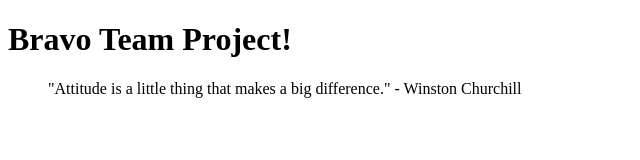
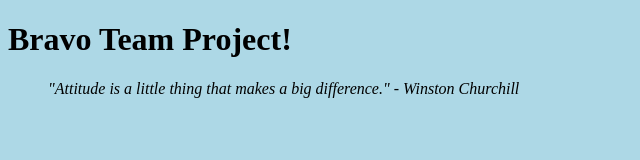
Before and after one commit to lap202/GitLab, a plain HTML site: page index.html in a window 1280 px wide. Shown: the whole page, without its empty margins (0-640 px from the left). Drawn offline with Linux system fonts and the light colour scheme.

Commit message:
Add new styles

```diff
--- a/index.html
+++ b/index.html
@@ -4,6 +4,8 @@
     <meta charset="UTF-8">
     <meta name="viewport" content="width=device-width, initial-scale=1.0">
     <title>Bravo Team Project</title>
+
+    <link rel="stylesheet" href="style.css">
 </head>
 <body>
     <h1>Bravo Team Project! </h1>
--- a/style.css
+++ b/style.css
@@ -0,0 +1,6 @@
+body {
+	background:lightblue;
+}
+blockquote {
+	font-style: italic;
+}
```
